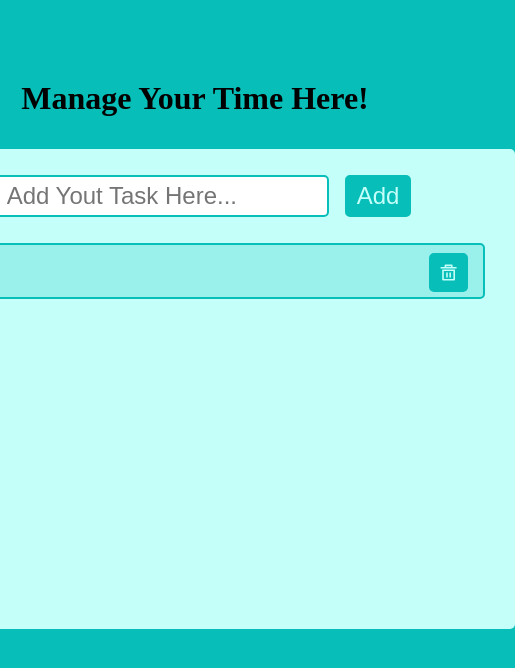
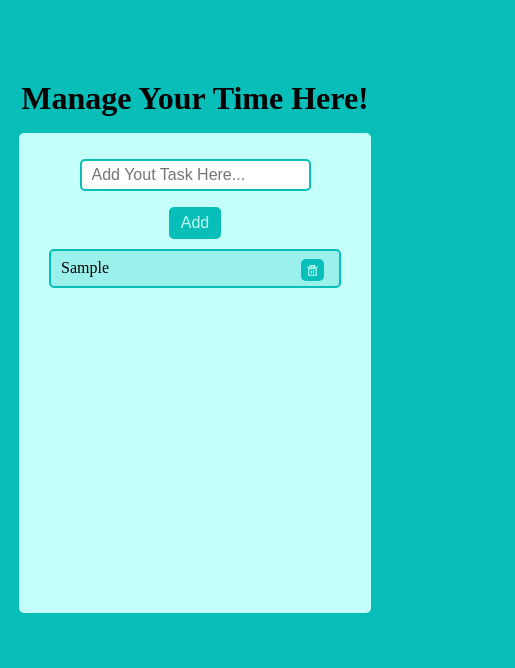
Before and after one commit to Prashant8Khatiwada/Todo-App, a React (Vite) app: page / in a window 390 px wide. Both pictures are taken after typing "Sample" into the empty fields and a click on the input "Add". Shown: the top 668 px of the page, 515 px wide, since content can reach past the window. Built offline with nearby package versions, Linux system fonts and the light colour scheme.

Commit message:
made responsive

```diff
--- a/src/components/TodoList.jsx
+++ b/src/components/TodoList.jsx
@@ -11,7 +11,10 @@ function TodoList() {
     }
     const newList = [task, ...list];
     setList(newList);
-    console.log(newList);
+  };
+
+  const deleteList = () => {
+    console.log("deleted");
   };
   return (
     <div className="container">
@@ -27,7 +30,7 @@ function TodoList() {
                 <li key={items.id}>
                   {items.text}
                   <span className="del-icon">
-                    <RiDeleteBin5Line />
+                    <RiDeleteBin5Line onClick={deleteList} />
                   </span>
                 </li>
               );
--- a/src/index.css
+++ b/src/index.css
@@ -27,11 +27,12 @@ body {
 .todo-container {
   background-color: #c4fff9;
   width: 40rem;
-  height: 30rem;
+  min-height: 30rem;
+  max-height: fit-content;
   text-align: center;
   padding: 10px 30px;
   border-radius: 5px;
-  margin-top: 2rem;
+  margin: 2rem 0;
 }
 
 .todo-input {
@@ -90,5 +91,41 @@ body {
 
 .del-icon:hover {
   background-color: #a62029b9;
-  transition: 0.2s all ease-in-out;
+  transition: 0.5s all ease-in-out;
 }
+
+/* ========== MEDIUM DEVICES ========== */
+@media screen and (max-width:1024px) {
+
+  .todo-container {
+    width: 40rem;
+  }
+
+}
+
+/* ========== SMALL DEVICES ========== */
+@media screen and (max-width:650px) {
+
+  .todo-container {
+    width: 22rem;
+    margin-top: 1rem;
+  }
+
+  .todo-input {
+    font-size: 1rem;
+  }
+
+  .todo-btn {
+    font-size: 1rem;
+  }
+
+  .todo-lists li {
+    font-size: 1rem;
+  }
+
+  .del-icon {
+    font-size: .8rem;
+    padding: 5px 5px 0 5px;
+  }
+
+}
```
